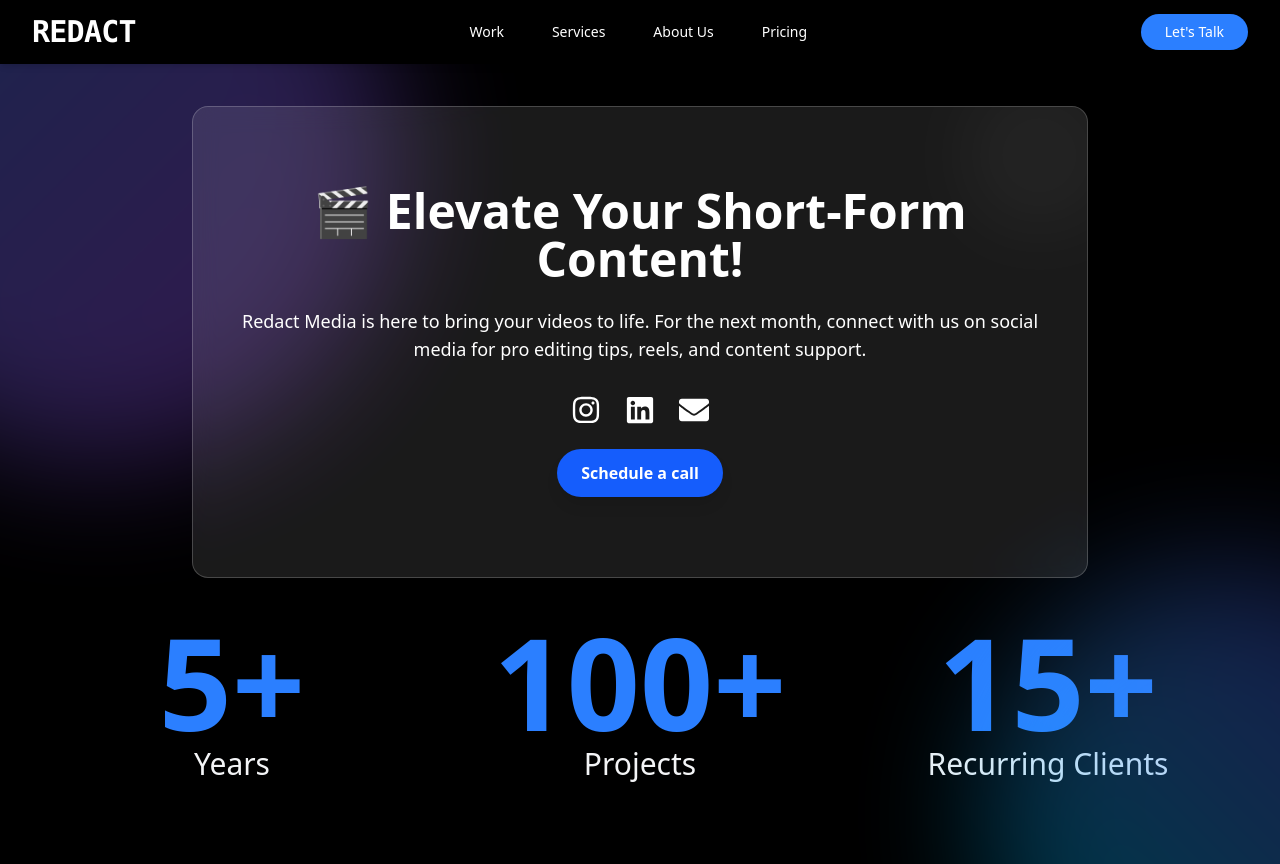
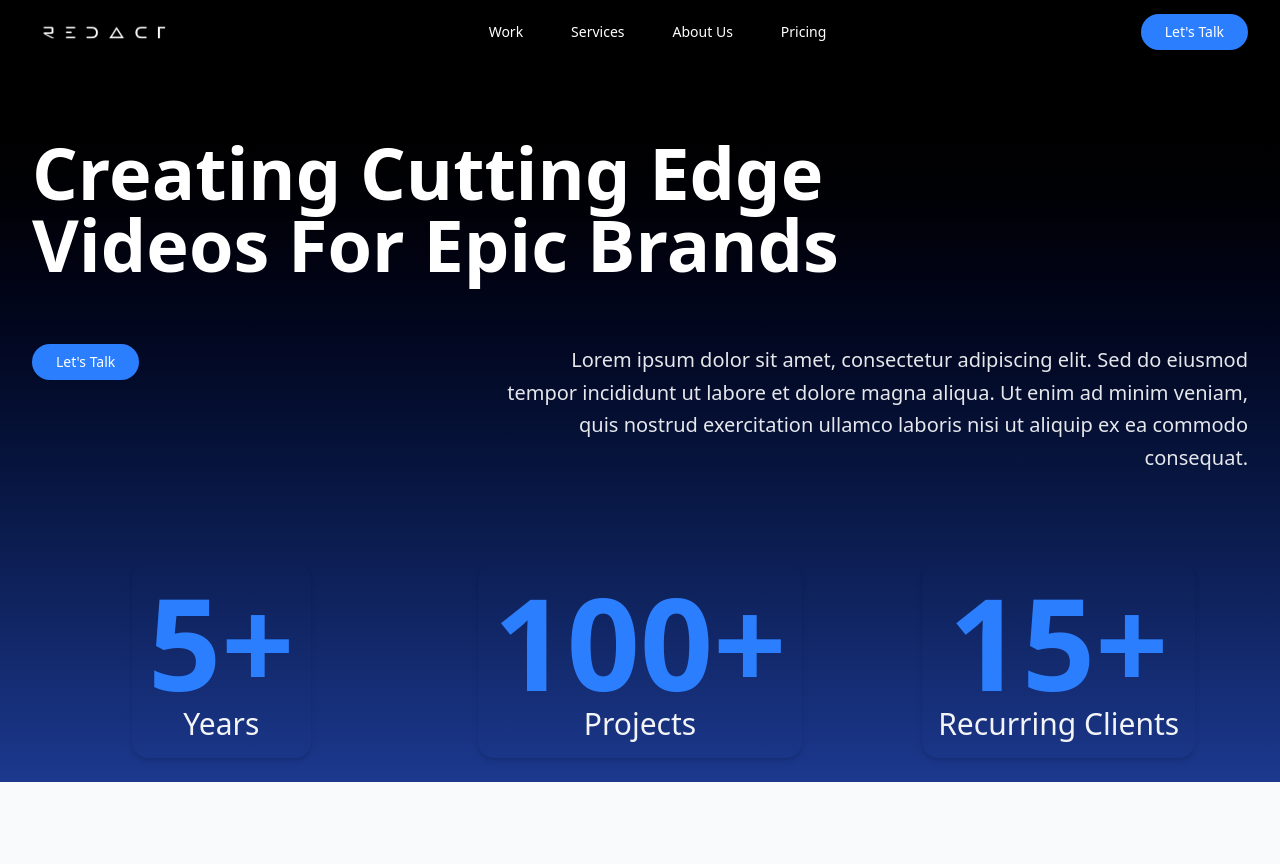
Before and after one commit to TribeTek-pvt-ltd/Redact, a Next.js app: page / in a window 1280 px wide. After the commit the page ends 800 px from the top, so only its background shows below. Built offline with nearby package versions, Linux system fonts and the light colour scheme.

Commit message:
hero updated

```diff
--- a/src/app/globals.css
+++ b/src/app/globals.css
@@ -1,7 +1,8 @@
 @import "tailwindcss";
+
 /* Shining stroke animation */
- @keyframes glow-slide {
-  /* 0% {
+@keyframes glow-slide {
+  0% {
     background-position: 0% 50%;
   }
   50% {
@@ -9,7 +10,7 @@
   }
   100% {
     background-position: 0% 50%;
-  } */
+  }
 }
 
 .hero-glow span {
@@ -21,28 +22,42 @@
   top: 0;
   left: 0;
   width: 100%;
-  height: 100%;
-  z-index: 20;
-  background: linear-gradient(270deg, #3b82f6, #a855f7, #ec4899, #3b82f6);
+  height: 100%; */
+  z-index: 10;
+  /* background: linear-gradient(270deg, #3b82f6, #a855f7, #ec4899, #3b82f6);
   background-size: 600% 600%;
   -webkit-mask: linear-gradient(#fff 0 0) content-box, linear-gradient(#fff 0 0);
   -webkit-mask-composite: xor;
   mask-composite: exclude;
   animation: glow-slide 3s linear infinite;
   pointer-events: none; */
-  z-index: 10;
 }
 
 /* Global styles */
-/* body {
-  @apply bg-white-off text-black min-h-screen;
-} */
+body {
+  @apply bg-gray-50 text-gray-900 min-h-screen;
+  /* Replace white-off with a Tailwind default or define in tailwind.config.js */
+}
 
 nav {
   @apply shadow-md;
 }
 
 button {
-  position: relative;
-  z-index: 30;
+  @apply relative z-30;
+  /* Ensure buttons stay above other elements */
 }
+
+/* Optional: Style for hero button glow */
+.button-glow {
+  @apply relative;
+}
+.button-glow::before {
+  content: '';
+  @apply absolute -inset-1 rounded-full bg-gradient-to-r from-blue-500 to-purple-500 opacity-75 blur;
+  z-index: -1;
+  transition: opacity 0.3s;
+}
+.button-glow:hover::before {
+  opacity: 100;
+}
--- a/src/app/page.tsx
+++ b/src/app/page.tsx
@@ -1,15 +1,20 @@
 "use client";
-import HeroSection from "@/components/underconstructions";
+//import HeroSection from "@/components/underconstructions";
 import StatsSection from "@/components/Stats";
+import Hero from "@/components/hero";
+
+//import HeroSection from "@/component/underconstructions";
+
 export default function Home() {
   return (
-    <div className="relative min-h-screen bg-black flex flex-col justify-center items-center text-center px-4 overflow-hidden">
+    <div className="bg-gradient-to-b from-black to-blue-900">
       {/* Gradient Circle Overlay */}
-      <div className="absolute top-[-200px] left-[-200px] w-[600px] h-[600px] bg-gradient-to-br from-blue-500 to-purple-500 rounded-full opacity-30 blur-3xl pointer-events-none"></div>
-      <div className="absolute bottom-[-200px] right-[-200px] w-[500px] h-[500px] bg-gradient-to-tr from-cyan-400 to-indigo-600 rounded-full opacity-30 blur-3xl pointer-events-none"></div>
+      {/* <div className="absolute top-[-200px] left-[-200px] w-[600px] h-[600px] bg-gradient-to-br from-blue-500 to-purple-500 rounded-full opacity-30 blur-3xl pointer-events-none"></div>
+      <div className="absolute bottom-[-200px] right-[-200px] w-[500px] h-[500px] bg-gradient-to-tr from-cyan-400 to-indigo-600 rounded-full opacity-30 blur-3xl pointer-events-none"></div> */}
 
       {/* Hero Component */}
-      <HeroSection />
+      {/* <HeroSection /> */}
+      <Hero/>
       <StatsSection />
       {/* Footer */}
       {/* <p className="relative z-10 mt-8 text-gray-400 text-sm">
--- /dev/null
+++ b/src/components/hero.tsx
@@ -0,0 +1,51 @@
+'use client';
+
+import { motion } from 'framer-motion';
+import Button from '@/components/Button';
+
+export default function Hero() {
+  return (
+    <motion.div
+      initial={{ opacity: 0 }}
+      animate={{ opacity: 1 }}
+      transition={{ duration: 1, ease: 'easeOut' }}
+      className="py-10 flex items-start justify-start text-white p-4 sm:p-6 md:p-8"
+    >
+      <div className="container mx-auto">
+        <motion.h1
+          initial={{ x: -50, opacity: 0 }}
+          animate={{ x: 0, opacity: 1 }}
+          transition={{ delay: 0.2, duration: 0.8, ease: 'easeOut' }}
+          className="text-3xl sm:text-4xl md:text-7xl font-bold mb-4 sm:mb-6 text-left py-10"
+        >
+          <p>Creating Cutting Edge</p>
+          <p>Videos For Epic Brands</p>
+        </motion.h1>
+        <motion.div
+          initial={{ x: -50, opacity: 0 }}
+          animate={{ x: 0, opacity: 1 }}
+          transition={{ delay: 0.4, duration: 0.8, ease: 'easeOut' }}
+          className="flex flex-col sm:flex-row sm:justify-between items-start gap-6 sm:gap-8 mb-4 sm:mb-8"
+        >
+          <motion.div
+            initial={{ scale: 0.9, opacity: 0 }}
+            animate={{ scale: 1, opacity: 1 }}
+            transition={{ delay: 0.5, duration: 0.6, ease: 'easeOut' }}
+          >
+            <Button href="/contact" >
+              Let's Talk
+            </Button>
+          </motion.div>
+          <motion.p
+            initial={{ x: -50, opacity: 0 }}
+            animate={{ x: 0, opacity: 1 }}
+            transition={{ delay: 0.6, duration: 0.8, ease: 'easeOut' }}
+            className="text-base sm:text-lg md:text-xl font-light leading-relaxed text-gray-200 max-w-prose text-right"
+          >
+            Lorem ipsum dolor sit amet, consectetur adipiscing elit. Sed do eiusmod tempor incididunt ut labore et dolore magna aliqua. Ut enim ad minim veniam, quis nostrud exercitation ullamco laboris nisi ut aliquip ex ea commodo consequat.
+          </motion.p>
+        </motion.div>
+      </div>
+    </motion.div>
+  );
+}
--- a/src/components/navbar.tsx
+++ b/src/components/navbar.tsx
@@ -4,39 +4,48 @@ import { useState } from 'react';
 import { motion } from 'framer-motion';
 import Link from 'next/link';
 import { FiMenu, FiX } from 'react-icons/fi';
-import Button from './Button'; // Import the new Button component
+import Button from '@/components/Button'; // Import the new Button component
 
 export default function Navbar() {
   const [isOpen, setIsOpen] = useState(false);
+
+  const toggleMenu = () => {
+    setIsOpen(!isOpen);
+  };
+
+  const menuVariants = {
+    hidden: { opacity: 0, y: -20 },
+    visible: { opacity: 1, y: 0, transition: { duration: 0.3, ease: 'easeOut' } },
+  };
 
   return (
     <motion.nav
       initial={{ opacity: 0, y: -20 }}
       animate={{ opacity: 1, y: 0 }}
       transition={{ duration: 0.5 }}
-      className="bg-black sticky top-0 z-10"
+      className="bg-black sticky top-0 z-50 shadow-md"
     >
-      <div className="max-w-7xl mx-auto px-4 sm:px-6 lg:px-8">
+      <div className="container mx-auto px-4 sm:px-6 lg:px-8">
         <div className="flex items-center justify-between h-16">
           {/* Logo */}
           <div className="flex-shrink-0">
-            <Link href="/">
-              <span className="text-3xl font-bold font-mono tracking-tight text-white">REDACT</span>
+            <Link href="/" aria-label="Home">
+              <img src="/images/logo.png" alt="Redact Media Logo" className="h-20 w-auto max-h-full" />
             </Link>
           </div>
 
           {/* Desktop Nav Items */}
           <div className="hidden md:flex items-center space-x-6">
-            <Link href="/" className="text-white hover:text-blue-400 px-3 py-2 text-sm font-medium">
+            <Link href="/" className="text-white hover:text-blue-400 px-3 py-2 text-sm font-medium transition-colors">
               Work
             </Link>
-            <Link href="/projects" className="text-white hover:text-blue-400 px-3 py-2 text-sm font-medium">
+            <Link href="/projects" className="text-white hover:text-blue-400 px-3 py-2 text-sm font-medium transition-colors">
               Services
             </Link>
-            <Link href="/about" className="text-white hover:text-blue-400 px-3 py-2 text-sm font-medium">
+            <Link href="/about" className="text-white hover:text-blue-400 px-3 py-2 text-sm font-medium transition-colors">
               About Us
             </Link>
-            <Link href="/services" className="text-white hover:text-blue-400 px-3 py-2 text-sm font-medium">
+            <Link href="/services" className="text-white hover:text-blue-400 px-3 py-2 text-sm font-medium transition-colors">
               Pricing
             </Link>
           </div>
@@ -48,7 +57,12 @@ export default function Navbar() {
 
           {/* Mobile Menu Button */}
           <div className="md:hidden">
-            <button onClick={() => setIsOpen(!isOpen)} className="text-white text-2xl">
+            <button
+              onClick={toggleMenu}
+              className="text-white text-2xl focus:outline-none focus:ring-2 focus:ring-blue-400 p-1 rounded"
+              aria-label={isOpen ? 'Close menu' : 'Open menu'}
+              aria-expanded={isOpen}
+            >
               {isOpen ? <FiX /> : <FiMenu />}
             </button>
           </div>
@@ -58,21 +72,22 @@ export default function Navbar() {
       {/* Mobile Menu */}
       {isOpen && (
         <motion.div
-          initial={{ opacity: 0, y: -10 }}
-          animate={{ opacity: 1, y: 0 }}
-          transition={{ duration: 0.3 }}
-          className="md:hidden bg-black px-4 pb-4 space-y-3"
+          initial="hidden"
+          animate="visible"
+          exit="hidden"
+          variants={menuVariants}
+          className="md:hidden bg-black px-4 py-4 space-y-4"
         >
-          <Link href="/" className="block text-white hover:text-blue-400 text-lg">
+          <Link href="/" className="block text-white hover:text-blue-400 text-lg py-2 transition-colors" onClick={toggleMenu}>
             Work
           </Link>
-          <Link href="/projects" className="block text-white hover:text-blue-400 text-lg">
+          <Link href="/projects" className="block text-white hover:text-blue-400 text-lg py-2 transition-colors" onClick={toggleMenu}>
             Services
           </Link>
-          <Link href="/about" className="block text-white hover:text-blue-400 text-lg">
+          <Link href="/about" className="block text-white hover:text-blue-400 text-lg py-2 transition-colors" onClick={toggleMenu}>
             About Us
           </Link>
-          <Link href="/services" className="block text-white hover:text-blue-400 text-lg">
+          <Link href="/services" className="block text-white hover:text-blue-400 text-lg py-2 transition-colors" onClick={toggleMenu}>
             Pricing
           </Link>
           <Button href="/contact">Let's Talk</Button>
```
Also changed, not shown: public/images/logo.jpg (added), public/images/logo.png (added), src/app/hero/page.tsx (deleted).
